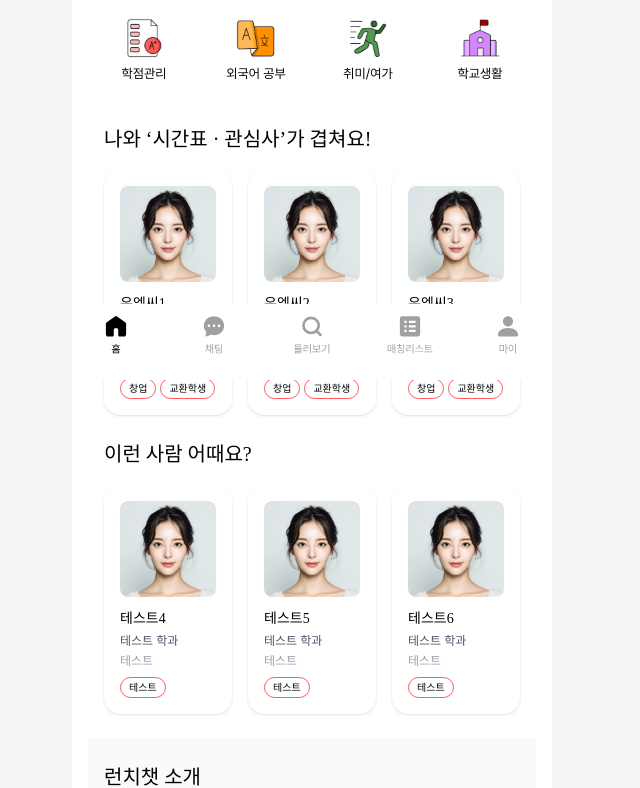
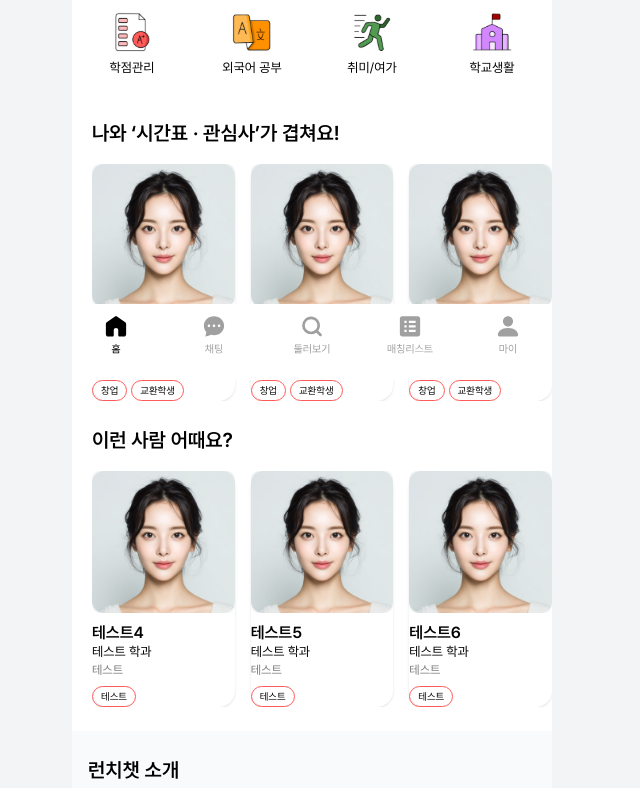
Before and after one commit to LUNCH-CHAT/FRONTEND, a React (Vite) app: page / in a window 1280 px wide. Shown: the part 420-1208 px from the top of the page, without its empty margins (328-968 px from the left). Built offline with nearby package versions, Linux system fonts and the light colour scheme.

Commit message:
QA1 work

```diff
--- a/src/components/Headers/HomeHeader.tsx
+++ b/src/components/Headers/HomeHeader.tsx
@@ -1,34 +1,67 @@
+// src/components/Headers/HomeHeader.tsx
+
+import { useEffect, useState } from 'react';
+import { useNavigate } from 'react-router-dom';
 import Logo from '/src/assets/logo.svg';
 import Alarm from '/src/assets/alarm.svg';
-import { useNavigate } from 'react-router-dom';
 
 interface HomeHeaderProps {
   title?: string;
+  scrollToggle?: boolean;
 }
 
-const HomeHeader = ({ title }: HomeHeaderProps) => {
+export default function HomeHeader({
+  title,
+  scrollToggle = false,
+}: HomeHeaderProps) {
   const navigate = useNavigate();
+  const [isScrolled, setIsScrolled] = useState(false);
 
-  const handleClickAlarm = () => {
-    navigate('/alarm');
-  };
+  useEffect(() => {
+    if (!scrollToggle) return;
+
+    const handleScroll = () => {
+      setIsScrolled(window.scrollY > 0);
+    };
+
+    window.addEventListener('scroll', handleScroll);
+    // 초기 상태 체크
+    handleScroll();
+    return () => window.removeEventListener('scroll', handleScroll);
+  }, [scrollToggle]);
+
+  const headerBgClass = scrollToggle
+    ? isScrolled
+      ? 'bg-white shadow-md'
+      : 'bg-transparent'
+    : 'bg-white'; // scrollToggle false 면 항상 흰색
 
   return (
-    <header className="max-w-[480px] w-full fixed top-0 z-50 bg-white h-[64px] flex items-center justify-between px-5">
+    <header
+      className={`
+        fixed top-0 left-1/2 -translate-x-1/2 z-50
+        w-full max-w-[480px] h-[64px] flex items-center justify-between
+        px-5 transition-colors duration-300
+        ${headerBgClass}
+      `}
+    >
       {title ? (
-        <h1 className="select-none font-[pretendard] font-semibold">{title}</h1>
+        <h1 className="font-[pretendard] font-semibold">{title}</h1>
       ) : (
-        <h1>
+        <button onClick={() => navigate('/')}>
           <img src={Logo} alt="LunchChat" />
-        </h1>
+        </button>
       )}
+
       {!title && (
-        <button type="button" className="cursor-pointer" onClick={handleClickAlarm}>
+        <button
+          type="button"
+          onClick={() => navigate('/alarm')}
+          className="cursor-pointer"
+        >
           <img src={Alarm} alt="알림 보기" />
         </button>
       )}
     </header>
   );
-};
-
-export default HomeHeader;
+}
--- a/src/components/ProfileCard.tsx
+++ b/src/components/ProfileCard.tsx
@@ -23,7 +23,7 @@ export default function ProfileCard({
   return (
     <div
       onClick={handleClick}
-      className={`bg-white rounded-2xl shadow p-4 ${
+      className={`bg-white rounded-2xl shadow  ${
         id ? 'cursor-pointer hover:shadow-md' : ''
       }`}
     >
@@ -38,10 +38,19 @@ export default function ProfileCard({
           icon
         )}
       </div>
-      <h3 className="text-sm font-[semibold] text-black mb-1">{name}</h3>
-      <p className="text-xs text-gray-600 mb-1">{department}</p>
-      <p className="text-xs text-gray-400 mb-2">{tags.join(' | ')}</p>
-      <div className="flex flex-wrap gap-1">
+      <h3 className="text-base font-semibold leading-4 text-black mb-1 font-[pretendard]">{name}</h3>
+      <p className="text-[13px] leading-[13px] font-normal text-black mb-1 font-[pretendard]">{department}</p>
+      <p className="flex text-xs leading-4 mb-2 font-[pretendard]">
+      {tags.map((tag, i) => (
+        <span key={tag} className="flex items-center">
+          <span className="text-[#7D7D7D] font-normal">{tag}</span>
+          {i < tags.length - 1 && (
+            <span className="text-[#D4D4D4] mx-[4px]">|</span>
+          )}
+        </span>
+      ))}
+      </p>
+      <div className="flex flex-wrap gap-1 font-[pretendard]">
         {tags.map((tag, i) => (
           <span
             key={i}
--- a/src/layouts/protected-layout.tsx
+++ b/src/layouts/protected-layout.tsx
@@ -28,7 +28,7 @@ function LayoutContent() {
 
   // 페이지 상단 헤더
   let header: JSX.Element | null = null;
-  if (isHomePage)          header = <HomeHeader />;
+  if (isHomePage)          header = <HomeHeader scrollToggle/>;
   else if (isAlarmPage)    header = <BackHeader title="알림" />;
   else if (isChattingPage) header = <HomeHeader title="채팅" />;
   else if (isMatchingPage) header = <HomeHeader title="매칭리스트" />;
@@ -49,7 +49,7 @@ function LayoutContent() {
     <>
       <ScrollToTop />
       <div className="flex items-center justify-center bg-gray-100">
-        <div className="max-w-[480px] w-full min-h-screen bg-white">
+        <div className={`max-w-[480px] w-full min-h-screen ${isHomePage ? 'bg-transparent' : 'bg-white'}`}>
           {header}
 
           <div className="pt-[64px] pb-[80px]">
--- a/src/pages/Explore-Page/explore-page.tsx
+++ b/src/pages/Explore-Page/explore-page.tsx
@@ -86,14 +86,14 @@ export default function ExplorePage() {
 
   return (
     <div className="w-full min-h-screen bg-white font-[pretendard] flex flex-col items-center pb-28">
-      <div className="w-full max-w-[700px] px-4 pt-[86px]">
+      <div className="w-full max-w-[700px] ">
         <CategorySlider
           categories={categories}
           selectedCategory={selectedCategory}
           onSelect={setSelectedCategory}
         />
 
-        <div className="flex gap-2 flex-wrap justify-start mt-4 mb-4">
+        <div className="mb-[17px] flex gap-2 flex-wrap justify-start  px-4 mt-4 mb-4">
           <SortDropdown selected={sortOrder} options={['추천순', '최신순']} />
           <FilterButton
             label="단대/학과"
@@ -109,7 +109,7 @@ export default function ExplorePage() {
           />
         </div>
 
-        <div className="grid grid-cols-2 xs:grid-cols-3 gap-4">
+        <div className="px-5 grid grid-cols-2 xs:grid-cols-3 gap-4">
           {filteredProfiles.map(profile => (
             <ProfileCard
               key={profile.id}
--- a/src/pages/Home-Page/home-page.tsx
+++ b/src/pages/Home-Page/home-page.tsx
@@ -1,5 +1,7 @@
 import { useNavigate } from 'react-router-dom';
+import HomeHeader from '../../components/Headers/HomeHeader';
 import { Swiper, SwiperSlide } from 'swiper/react';
+import 'swiper/css';
 import CategoryGridItem from '../../components/CategoryGridItem';
 import ProfileCard from '../../components/ProfileCard';
 import InfoCard from '../../components/InfoCard';
@@ -24,8 +26,12 @@ export default function HomePage() {
   };
 
   return (
-    <div className="w-full min-h-screen bg-white font-pretendard flex justify-center">
-      <div className="w-full px-4 max-w-[700px]">
+    <>
+      {/* 고정 헤더 */}
+      <HomeHeader />
+
+      <div className=" w-full min-h-screen bg-white font-[pretendard] flex justify-center">
+        <div className="w-full max-w-[700px]">
           {/* 메인 배너 */}
           <section className="w-full h-[236px] overflow-hidden">
             <Swiper autoplay={{ delay: 4000 }} loop slidesPerView={1}>
@@ -42,7 +48,7 @@ export default function HomePage() {
           </section>
 
           {/* 관심사 카테고리 */}
-        <section className="grid grid-cols-4 gap-x-[40px] gap-y-[18px] justify-items-center pt-[22px] px-[20px] mt-[34px] mb-[42px]">
+          <section className="grid grid-cols-4 gap-x-[40px] gap-y-[18px] justify-items-center pt-[25px] px-[20px] mt-[25px] mb-[42px]">
             <CategoryGridItem icon={<ExchangeIcon />} label="교환학생" onClick={() => handleCategoryClick('교환학생')} />
             <CategoryGridItem icon={<CareerIcon />} label="취업/진로" onClick={() => handleCategoryClick('취업/진로')} />
             <CategoryGridItem icon={<ExamIcon />} label="고시준비" onClick={() => handleCategoryClick('고시준비')} />
@@ -53,43 +59,59 @@ export default function HomePage() {
             <CategoryGridItem icon={<SchoolIcon />} label="학교생활" onClick={() => handleCategoryClick('학교생활')} />
           </section>
 
-        {/* 추천 슬라이드 */}
-        <section className="px-4 pb-6">
-          <h2 className="text-[20px] font-[semibold] mb-4">나와 ‘시간표 · 관심사’가 겹쳐요!</h2>
-          <div className="grid grid-cols-2 xs:grid-cols-3 gap-4">
-            {[1, 2, 3].map(i => (
+          {/* 나와 ‘시간표 · 관심사’가 겹쳐요 */}
+          <section className="pl-5 pb-6">
+            <h2 className="text-[20px] font-semibold mb-4">나와 ‘시간표 · 관심사’가 겹쳐요!</h2>
+            <Swiper
+              className='pl-4'
+              spaceBetween={16}
+              breakpoints={{
+                0: { slidesPerView: 2 },
+                480: { slidesPerView: 3 },
+              }}
+            >
+              {[1, 2, 3].map((i) => (
+                <SwiperSlide key={i}>
                   <ProfileCard
-                key={i}
                     id={String(i)}
                     name={`유엠씨${i}`}
                     department="컴퓨터공학과 21학번"
                     tags={['창업', '교환학생']}
                     image="/images/profile.png"
                   />
+                </SwiperSlide>
               ))}
-          </div>
+            </Swiper>
           </section>
 
           {/* 이런 사람 어때요? */}
-        <section className="px-4 pb-6">
-          <h2 className="text-[20px] font-[semibold] mb-4">이런 사람 어때요?</h2>
-          <div className="grid grid-cols-2 xs:grid-cols-3 gap-4">
-            {[4, 5, 6].map(i => (
+          <section className="pl-5 pb-6">
+            <h2 className="text-[20px] font-semibold mb-4">이런 사람 어때요?</h2>
+            <Swiper
+              className='pl-4'
+              spaceBetween={16}
+              breakpoints={{
+                0: { slidesPerView: 2 },
+                480: { slidesPerView: 3 },
+              }}
+            >
+              {[4, 5, 6].map((i) => (
+                <SwiperSlide key={i}>
                   <ProfileCard
-                key={i}
                     id={String(i)}
                     name={`테스트${i}`}
                     department="테스트 학과"
                     tags={['테스트']}
                     image="/images/profile.png"
                   />
+                </SwiperSlide>
               ))}
-          </div>
+            </Swiper>
           </section>
 
           {/* 런치챗 소개 */}
           <section className="bg-gray-50 py-6 px-4">
-          <h2 className="text-[20px] font-[semibold] text-black mb-4">런치챗 소개</h2>
+            <h2 className="text-[20px] font-semibold text-black mb-4">런치챗 소개</h2>
             <div className="grid grid-cols-2 gap-4">
               <InfoCard title="런치챗 소개" icon={<LunchatIcon className="w-[101px] h-[29px]" />} />
               <InfoCard title="자주 묻는 질문" icon={<QuestionIcon className="w-[20px] h-[29px]" />} />
@@ -97,5 +119,6 @@ export default function HomePage() {
           </section>
         </div>
       </div>
+    </>
   );
 }
--- a/src/pages/matching-list-page/index.tsx
+++ b/src/pages/matching-list-page/index.tsx
@@ -43,7 +43,7 @@ export default function MatchingListPage() {
         </button>
       </div>
 
-      <div className="pt-7 grid grid-cols-2 xs:grid-cols-3 gap-2 justify-items-center">
+      <div className="mt-[27px] pt-7 px-5 grid grid-cols-2 xs:grid-cols-3 gap-2 justify-items-center">
         <ProfileCard
           id="1"
           name="유엠씨"
--- a/src/types/style.d.ts
+++ b/src/types/style.d.ts
@@ -1 +1,2 @@
 declare module '*.css';
+declare module 'swiper/css';  // swiper 관련 CSS 모듈 오류 제거
```
Lines whose indentation alone changed are shown as unchanged.
